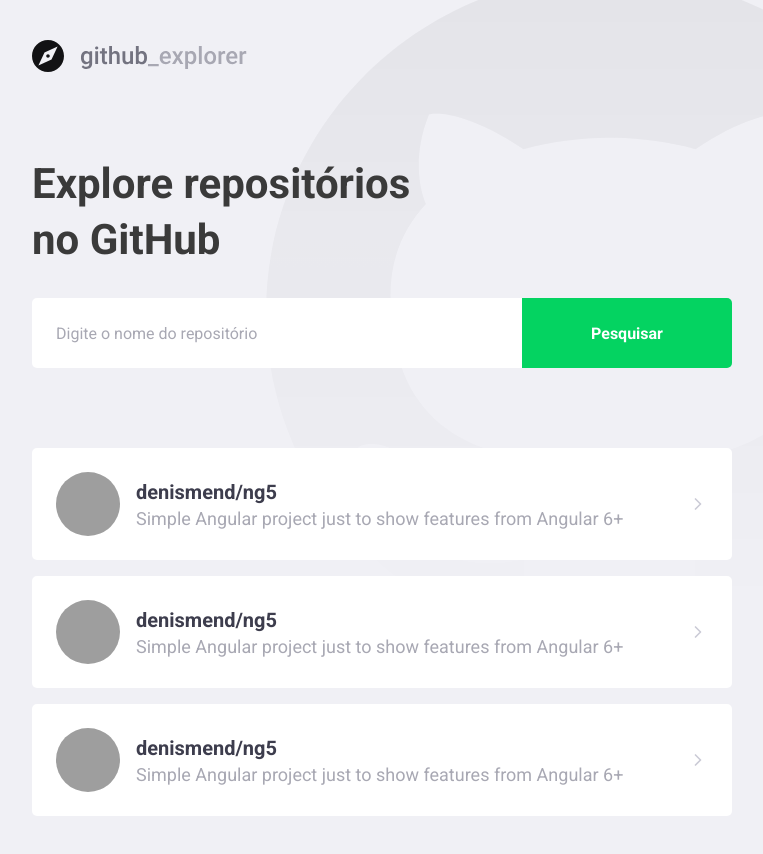
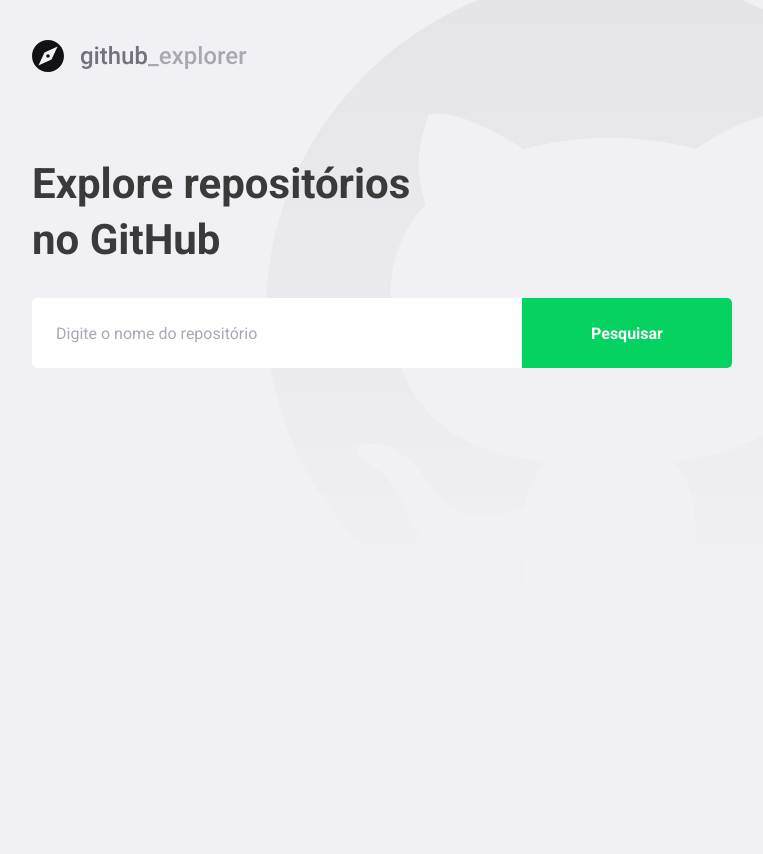
Before and after one commit to denisfloyd/primeiro-projeto-reactjs, a React (Create React App) app: page / in a window 1280 px wide. Shown: the whole page, without its empty margins (148-911 px from the left). After the commit the page ends 800 px from the top, so only its background shows below. Built offline with nearby package versions, Linux system fonts and the light colour scheme; grey boxes are pictures that could not be loaded.

Commit message:
connect with github api

```diff
--- a/package.json
+++ b/package.json
@@ -10,6 +10,7 @@
     "@types/node": "^12.0.0",
     "@types/react": "^16.9.0",
     "@types/react-dom": "^16.9.0",
+    "axios": "^0.19.2",
     "polished": "^3.5.2",
     "react": "^16.13.1",
     "react-dom": "^16.13.1",
--- a/src/pages/Dashboard/index.tsx
+++ b/src/pages/Dashboard/index.tsx
@@ -1,60 +1,70 @@
-import React from 'react';
+import React, { useState, FormEvent } from 'react';
 import { FiChevronRight } from 'react-icons/fi';
+import api from '../../services/api';
 
 import logoImg from '../../assets/logo.svg';
 
 import { Title, Form, Repositories } from './styles';
 
+interface Repository {
+  full_name: string;
+  description: string;
+  owner: {
+    login: string;
+    avatar_url: string;
+  };
+}
+
 const Dashboard: React.FC = () => {
+  const [newRepo, setNewRepo] = useState('');
+  const [repositories, setRepositories] = useState<Repository[]>([]);
+
+  async function handleAddRepository(
+    event: FormEvent<HTMLFormElement>,
+  ): Promise<void> {
+    event.preventDefault();
+
+    const response = await api.get(`/repos/${newRepo}`);
+
+    const repository = response.data;
+
+    setRepositories([...repositories, repository]);
+    setNewRepo('');
+
+    // adicao de um novo repositorio
+    // consumir api do github
+    // salvar o novo repositorio no estado
+  }
+
   return (
     <>
       <img src={logoImg} alt="Github Explorer" />
       <Title>Explore repositórios no GitHub</Title>
 
-      <Form>
-        <input placeholder="Digite o nome do repositório" />
+      <Form onSubmit={handleAddRepository}>
+        <input
+          value={newRepo}
+          onChange={(e) => setNewRepo(e.target.value)}
+          placeholder="Digite o nome do repositório"
+        />
         <button type="submit">Pesquisar</button>
       </Form>
 
       <Repositories>
-        <a href="teste">
+        {repositories.map((repository) => (
+          <a key={repository.full_name} href="teste">
             <img
-            src="https://avatars3.githubusercontent.com/u/22669861?s=460&u=67e97bd921bec8ac654f1d9b8ab3f9a16e59bdb3&v=4"
-            alt="Denis Ladeira"
+              src={repository.owner.avatar_url}
+              alt={repository.owner.login}
             />
             <div>
-            <strong>denismend/ng5</strong>
-            <p>Simple Angular project just to show features from Angular 6+</p>
+              <strong>{repository.full_name}</strong>
+              <p>{repository.description}</p>
             </div>
 
             <FiChevronRight size={20} />
           </a>
-
-        <a href="teste">
-          <img
-            src="https://avatars3.githubusercontent.com/u/22669861?s=460&u=67e97bd921bec8ac654f1d9b8ab3f9a16e59bdb3&v=4"
-            alt="Denis Ladeira"
-          />
-          <div>
-            <strong>denismend/ng5</strong>
-            <p>Simple Angular project just to show features from Angular 6+</p>
-          </div>
-
-          <FiChevronRight size={20} />
-        </a>
-
-        <a href="teste">
-          <img
-            src="https://avatars3.githubusercontent.com/u/22669861?s=460&u=67e97bd921bec8ac654f1d9b8ab3f9a16e59bdb3&v=4"
-            alt="Denis Ladeira"
-          />
-          <div>
-            <strong>denismend/ng5</strong>
-            <p>Simple Angular project just to show features from Angular 6+</p>
-          </div>
-
-          <FiChevronRight size={20} />
-        </a>
+        ))}
       </Repositories>
     </>
   );
--- a/src/pages/Dashboard/styles.ts
+++ b/src/pages/Dashboard/styles.ts
@@ -77,7 +77,8 @@
     }
 
     div {
-      margin-left: 16px;
+      margin: 0 16px;
+      flex: 1;
 
       strong {
         font-size: 20px;
--- /dev/null
+++ b/src/services/api.ts
@@ -0,0 +1,7 @@
+import axios from 'axios';
+
+const api = axios.create({
+  baseURL: 'https://api.github.com',
+});
+
+export default api;
```
Also changed, not shown: .eslintrc.json, 1 other file (tests, documents, lock files or other folders). Lines whose indentation alone changed are shown as unchanged.
